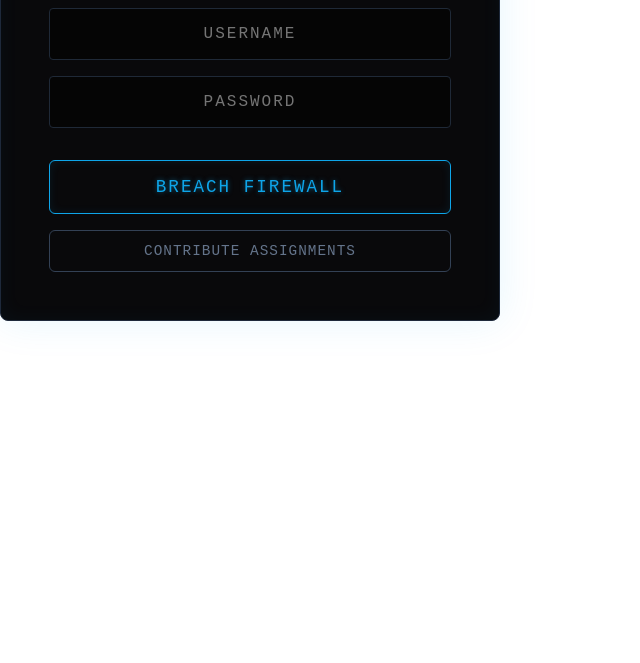
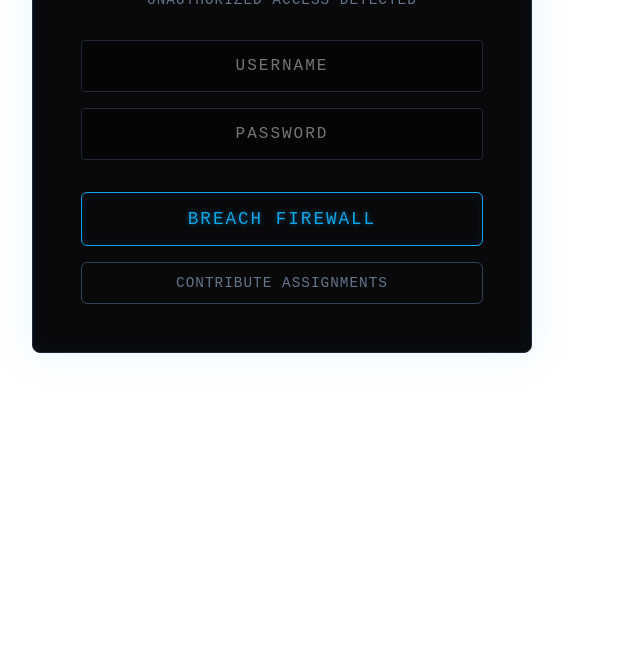
Before and after one commit to britsync07-prog/class, a plain HTML site: page index.html in a window 1280 px wide. Shown: the part 137-800 px from the top of the page, without its empty margins (0-640 px from the left). Drawn offline with nearby package versions, Linux system fonts and the light colour scheme.

Commit message:
Fix router loop and CSS centering bug

```diff
--- a/app.js
+++ b/app.js
@@ -130,13 +130,7 @@ async function initializeData() {
 }
 
 // --- Router ---
-// Determine base path (useful if hosted in a subfolder or tested locally via python http.server)
-const getBasePath = () => {
-    let path = window.location.pathname;
-    if (path.endsWith('.html')) return path.substring(0, path.lastIndexOf('/'));
-    return path.replace(/\/$/, '');
-};
-const BASE_PATH = getBasePath();
+const BASE_PATH = "";
 
 const navigateTo = url => {
     // If URL is absolute, append BASE_PATH
--- a/style.css
+++ b/style.css
@@ -340,13 +340,11 @@ main {
 
 /* Cyberpunk Login View */
 .login-view {
-    position: fixed;
-    top: 0; left: 0; right: 0; bottom: 0;
     display: flex;
     justify-content: center;
     align-items: center;
-    background: var(--bg-color);
-    z-index: 100;
+    min-height: calc(100vh - 6rem); /* Accounting for main padding */
+    width: 100%;
 }
 
 .cyber-container {
```
